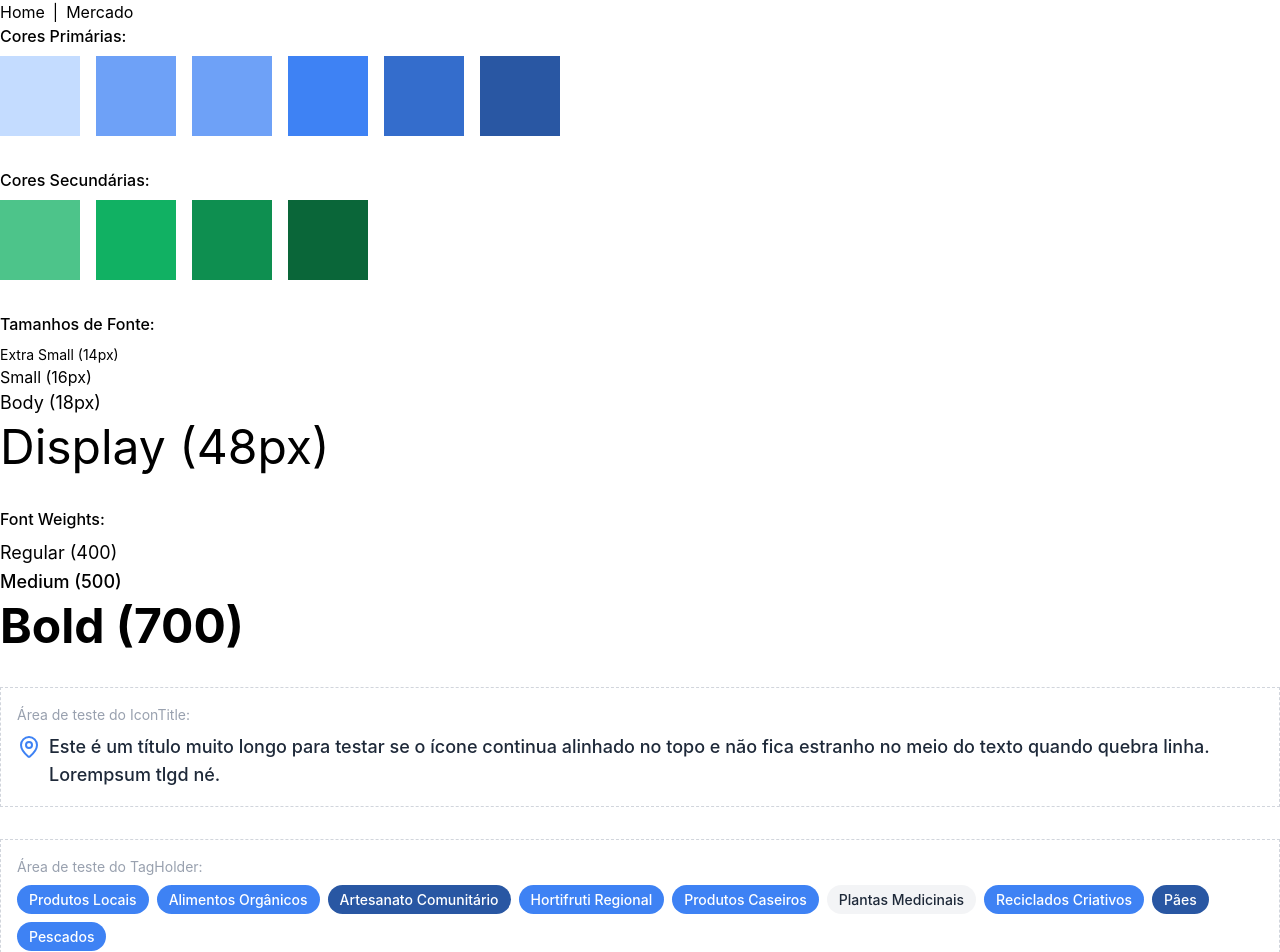
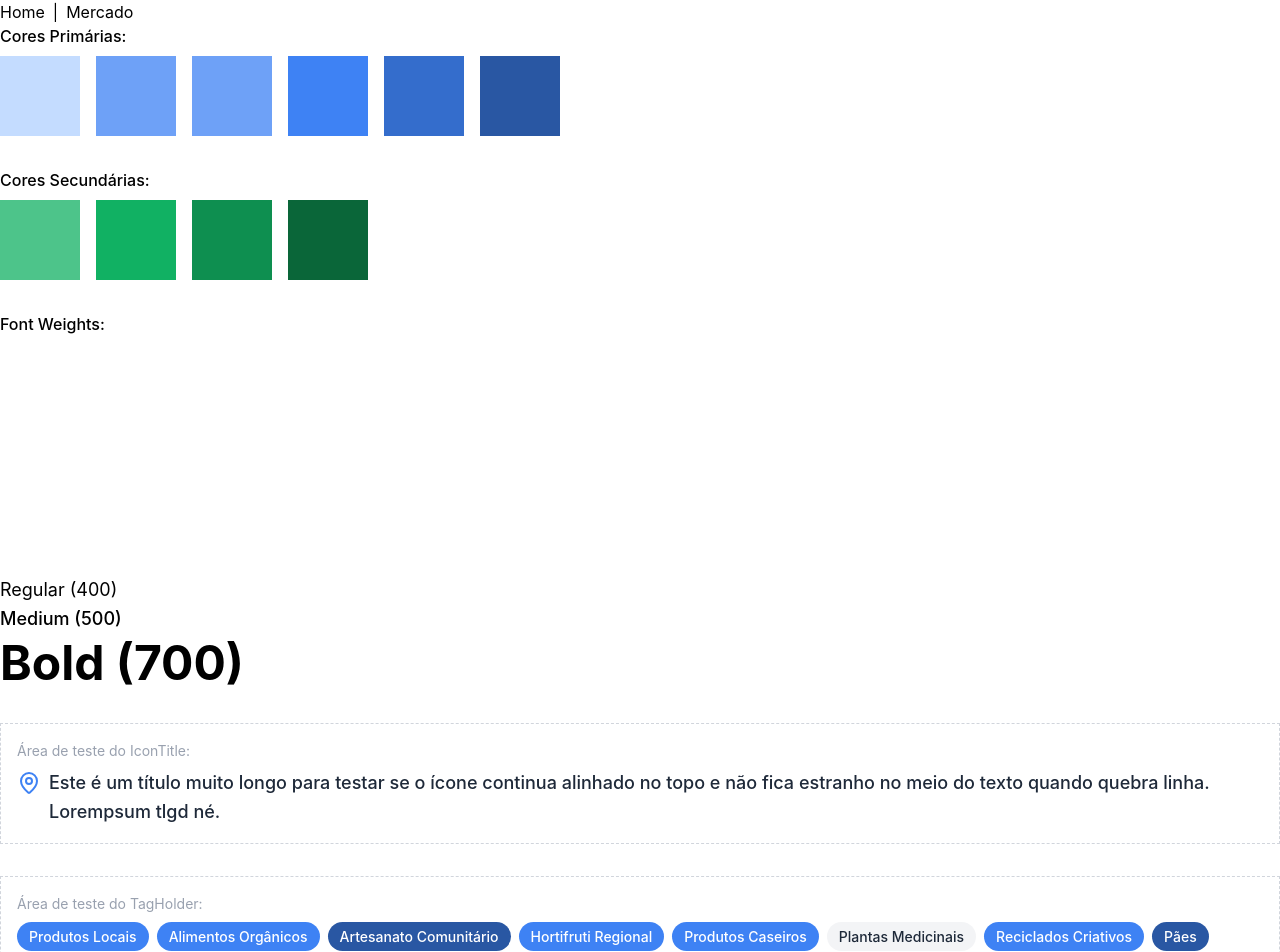
Before and after one commit to sillyveira/cinviva, a React (Vite) app: page / in a window 1280 px wide. Shown: the top 952 px of the page. Built offline with nearby package versions, Linux system fonts and the light colour scheme.

Commit message:
feat: add typography component usage into other components

```diff
--- a/src/components/IconTitle.jsx
+++ b/src/components/IconTitle.jsx
@@ -1,4 +1,5 @@
 import React from 'react';
+import { Typography } from './Typography';
 
 /**
  * Componente IconTitle
@@ -8,10 +9,11 @@ import React from 'react';
  * @param {string} props.title       - O texto do título
  * @param {string} [props.className] - Classes extras
  */
+
 export function IconTitle({
   icon: Icon,
   title,
-  as: Tag = "h3",
+  tag = "h3",
   color = "text-primary-default",
   className = ""
 }) {
@@ -23,12 +25,12 @@ export function IconTitle({
 
       <div className={`${color} flex items-center justify-center mt-0.5`}>
         {/* mt-0.5: Um ajuste fino para alinhar perfeitamente o ícone com a altura da letra maiúscula */}
-        {Icon && <Icon size={24} />}
+        {Icon && <Icon/>}
       </div>
-
-      <Tag className={`text-body font-medium text-gray-800`}>
-        {title}
-      </Tag>
+{/* text-body font-medium */}
+        <Typography tag={tag} weight={"medium"} size={"body"} className={`text-gray-800`}>
+          {title}
+        </Typography>
     </div>
   );
 }
--- a/src/components/Tag.jsx
+++ b/src/components/Tag.jsx
@@ -1,5 +1,6 @@
 import React from 'react';
 import PropTypes from 'prop-types';
+import { Typography } from './Typography';
 
 /**
  * Componente Tag
@@ -21,18 +22,19 @@ export function Tag({ text, variant = 'primary', className = '' }) {
   const colorClass = variantClasses[variant] || variantClasses.primary;
 
   return (
-    <span
+    <div
       className={`
         inline-block
         px-3 py-1
         rounded-full
-        text-xsmall font-medium
         ${colorClass}
         ${className}
       `}
     >
+      <Typography size={"xsmall"} weight={"medium"}>
       {text}
-    </span>
+      </Typography>
+    </div>
   );
 }
 
--- a/src/components/Typography.jsx
+++ b/src/components/Typography.jsx
@@ -1,20 +1,20 @@
 export function Typography(values){
-    const {Tag, Size, Weight, children} = values;
+    const {tag, size, weight, children, className} = values;
 
-    const TagOptions = Tag || 'p';
+    const TagOptions = tag || 'p';
 
-    const SizeOptions = {
+    const sizeOptions = {
         xsmall: 'text-xsmall',
         small: 'text-small',
         body: 'text-body',
         display: 'text-display',
         large: 'text-large',
     };
-    const WeightOptions = {
+    const weightOptions = {
         regular: 'font-regular',
         medium: 'font-medium',
         bold: 'font-bold',
     }
 
-    return (<TagOptions className = {`${SizeOptions[Size]} ${WeightOptions[Weight]}`}>{children}</TagOptions>)
+    return (<TagOptions className = {`${className} ${sizeOptions[size]} ${weightOptions[weight]}`}>{children}</TagOptions>)
 }
--- a/src/pages/MainPage.jsx
+++ b/src/pages/MainPage.jsx
@@ -1,5 +1,4 @@
 import { useState } from 'react'
-import { MapPin } from 'lucide-react'
 import { IconTitle } from '../components/IconTitle'
 import { TagHolder } from '../components/TagHolder'
 import { Typography } from '../components/Typography'
@@ -12,6 +11,7 @@ import {
   ChevronUp,
   Clock,
   ExternalLink,
+  MapPin,
   Map,
   Market,
   Maximize,
@@ -63,26 +63,17 @@ export default function MainPage() {
         </div>
       </div>
 
-      {/* Teste de tamanhos de fonte */}
-      <div className="mb-8">
-        <h2 className="text-small font-medium mb-2">Tamanhos de Fonte:</h2>
-        <p className="text-xsmall">Extra Small (14px)</p>
-        <p className="text-small">Small (16px)</p>
-        <p className="text-body">Body (18px)</p>
-        <p className="text-display">Display (48px)</p>
-      </div>
-
       {/* Teste de font weights */}
       <div>
-        <h2 className="text-small font-medium mb-2">Font Weights:</h2>
-        <p className="text-body font-regular">Regular (400)</p>
-        <p className="text-body font-medium">Medium (500)</p>
-        <Typography Tag="h1" Size="display" Weight="bold">Bold (700)</Typography>
+        <Typography tag="h2" size="small" weight="medium" className="mb-60">Font Weights:</Typography>
+        <Typography tag="p" size="body" weight="regular">Regular (400)</Typography>
+        <Typography tag="p" size="body" weight="medium">Medium (500)</Typography>
+        <Typography tag="h1" size="display" weight="bold">Bold (700)</Typography>
       </div>
 
       {/* Teste do novo componente */}
       <div className="mt-8 border border-dashed border-gray-300 p-4 space-y-4">
-        <p className="text-xsmall text-gray-400 mb-2">Área de teste do IconTitle:</p>
+        <Typography size={"xsmall"} className="text-gray-400 mb-2">Área de teste do IconTitle:</Typography>
 
         {/* Teste de quebra de linha */}
         <IconTitle
@@ -94,7 +85,7 @@ export default function MainPage() {
 
       {/* Teste do novo componente TagHolder */}
       <div className="mt-8 border border-dashed border-gray-300 p-4">
-        <p className="text-xsmall text-gray-400 mb-2">Área de teste do TagHolder:</p>
+        <Typography size={"xsmall"} className="text-gray-400 mb-2">Área de teste do TagHolder:</Typography>
 
         {/* Exemplo de uso com múltiplas tags para testar a quebra de linha e variantes */}
         <TagHolder tags={exampleTags} />
@@ -102,7 +93,7 @@ export default function MainPage() {
 
       {/* Card with all icons */}
       <div className="card">
-        <h2 className="text-small font-medium mb-2">Icons:</h2>
+        <Typography size={"small"} tag={"h2"} weight={"medium"} className="mb-2">Icons:</Typography>
         <div className="grid grid-cols-4 gap-4">
           <ArrowLeft />
           <ArrowRight />
```
